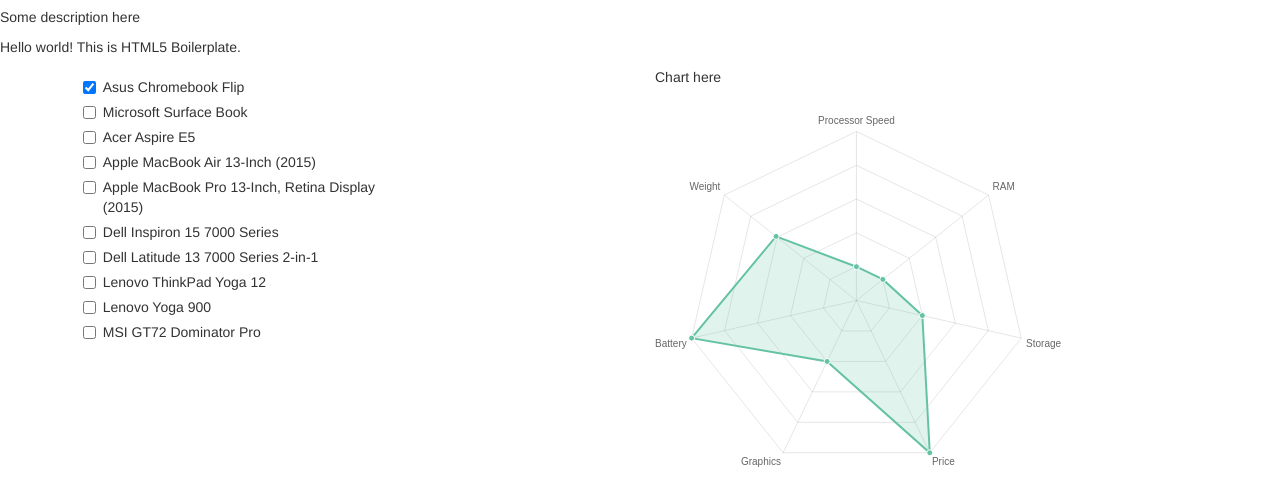
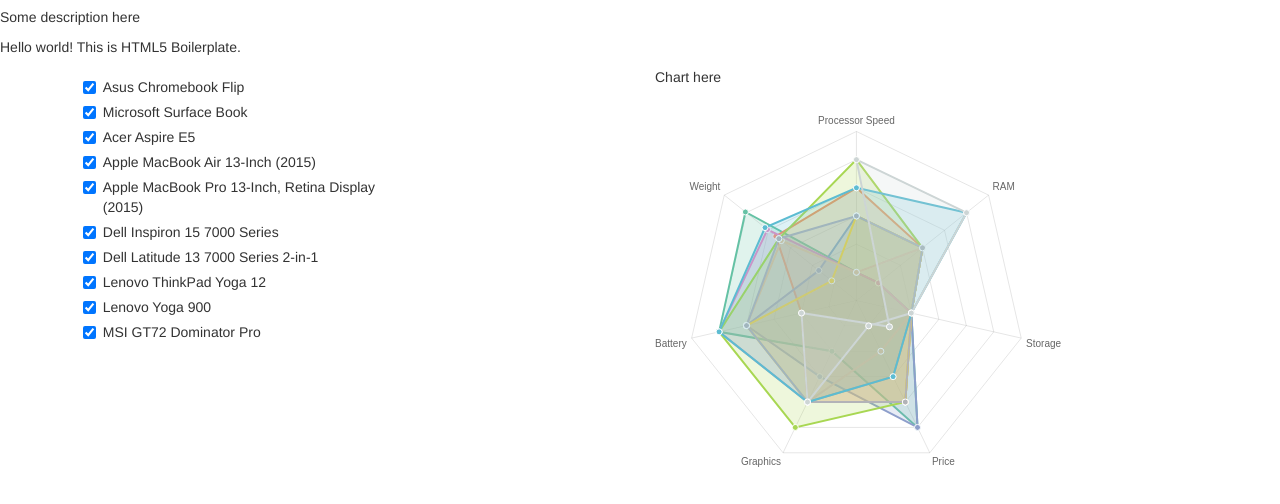
Before and after one commit to thuy616/Laptops2015vis, a website: page src/index.html in a window 1280 px wide. Shown: the part 106-610 px from the top of the page. Drawn offline with nearby package versions, Linux system fonts and the light colour scheme; files that its build step writes are made by us from their sources.

Commit message:
drawing all at once

```diff
--- a/src/drawChart.js
+++ b/src/drawChart.js
@@ -17,9 +17,9 @@
 
 			$checkbox.attr("id", i);
 			//default first item is checked
-			if (i == 0) {
-				$checkbox.attr("checked", "checked");
-			}
+			// if (i == 0) {
+			 	$checkbox.attr("checked", "checked");
+			// }
 
 			$label.append($checkbox);
 			$label.append(data[i].name);
@@ -34,20 +34,22 @@
 
 }
 
-
-function calculateScores() {
-
-}
-
 function visualizeData(radarChartData) {
 	console.log("drawing");
 	window.myRadar = new Chart(document.getElementById("canvas").getContext("2d")).Radar(radarChartData, {
             responsive: true
-        });
+    });
+    //TODO: custom tooltips
+    //Display details of selected laptop in a table
 }
 
 function redraw(laptops) {
 
+
+	// get selected data
+	console.log("checkbox clicked");
+	var selectedIds = $('input:checkbox:checked').map(function(){ return $(this).attr("id");}).get();
+	console.log(selectedIds);
 	var labels = ["Processor Speed", "RAM", "Storage", "Price", "Graphics", "Battery", "Weight"];
 	var colors = [
 		[101, 194, 165],
@@ -61,11 +63,6 @@
 		[93, 188, 210],
 		[205, 213, 213]
 	];
-	// get selected data
-	console.log("checkbox clicked");
-	var selectedIds = $('input:checkbox:checked').map(function(){ return $(this).attr("id");}).get();
-	console.log(selectedIds);
-
 	var radarChartData = new Object();
 	radarChartData.labels = labels;
 	radarChartData.datasets = [];
@@ -98,11 +95,9 @@
 
 	}
 
-	console.log("radarChartData");
-	console.log(radarChartData);
-
-	visualizeData(radarChartData);
-
+	if (radarChartData.datasets.length > 0) {
+		visualizeData(radarChartData);
+	}
 }
 
 function getProcessorScore(speed) {
@@ -180,7 +175,7 @@
 function getBatteryScore(batt) {
 	if (batt.hrs >= 10) {
 		return 5;
-	} else if (barr.hrs >= 7) {
+	} else if (batt.hrs >= 7) {
 		return 4;
 	} else if (batt.hrs >= 5) {
 		return 3;
@@ -190,7 +185,7 @@
 }
 
 function getWeightScore(weight) {
-	return 5 - weight.value;
+	return 7 - weight.value;
 }
 
 function getRgbaColor(rgbArray, transparency) {
--- a/src/index.html
+++ b/src/index.html
@@ -40,41 +40,18 @@
             </div>
         <div>
 
-        <script type="text/javascript">
-            var radarChartData = {
-        labels: ["Eating", "Drinking", "Sleeping", "Designing", "Coding", "Cycling", "Running"],
-        datasets: [
-            {
-                label: "My First dataset",
-                fillColor: "rgba(220,220,220,0.2)",
-                strokeColor: "rgba(220,220,220,1)",
-                pointColor: "rgba(220,220,220,1)",
-                pointStrokeColor: "#fff",
-                pointHighlightFill: "#fff",
-                pointHighlightStroke: "rgba(220,220,220,1)",
-                data: [65,59,90,81,56,55,40]
-            },
-            {
-                label: "My Second dataset",
-                fillColor: "rgba(151,187,205,0.2)",
-                strokeColor: "rgba(151,187,205,1)",
-                pointColor: "rgba(151,187,205,1)",
-                pointStrokeColor: "#fff",
-                pointHighlightFill: "#fff",
-                pointHighlightStroke: "rgba(151,187,205,1)",
-                data: [28,48,40,19,96,27,100]
-            }
-        ]
-    };
-    window.onload = function(){
-        draw();
-    }
-        </script>
+
 
         <script src="https://ajax.googleapis.com/ajax/libs/jquery/1.11.2/jquery.min.js"></script>
         <script>window.jQuery || document.write('<script src="js/vendor/jquery-{{JQUERY_VERSION}}.min.js"><\/script>')</script>
         <script src="js/plugins.js"></script>
         <script src="js/main.js"></script>
+        <script type="text/javascript">
+
+            $(document).ready(function() {
+                draw();
+            });
+        </script>
 
         <!-- Google Analytics: change UA-XXXXX-X to be your site's ID. -->
         <script>
```
